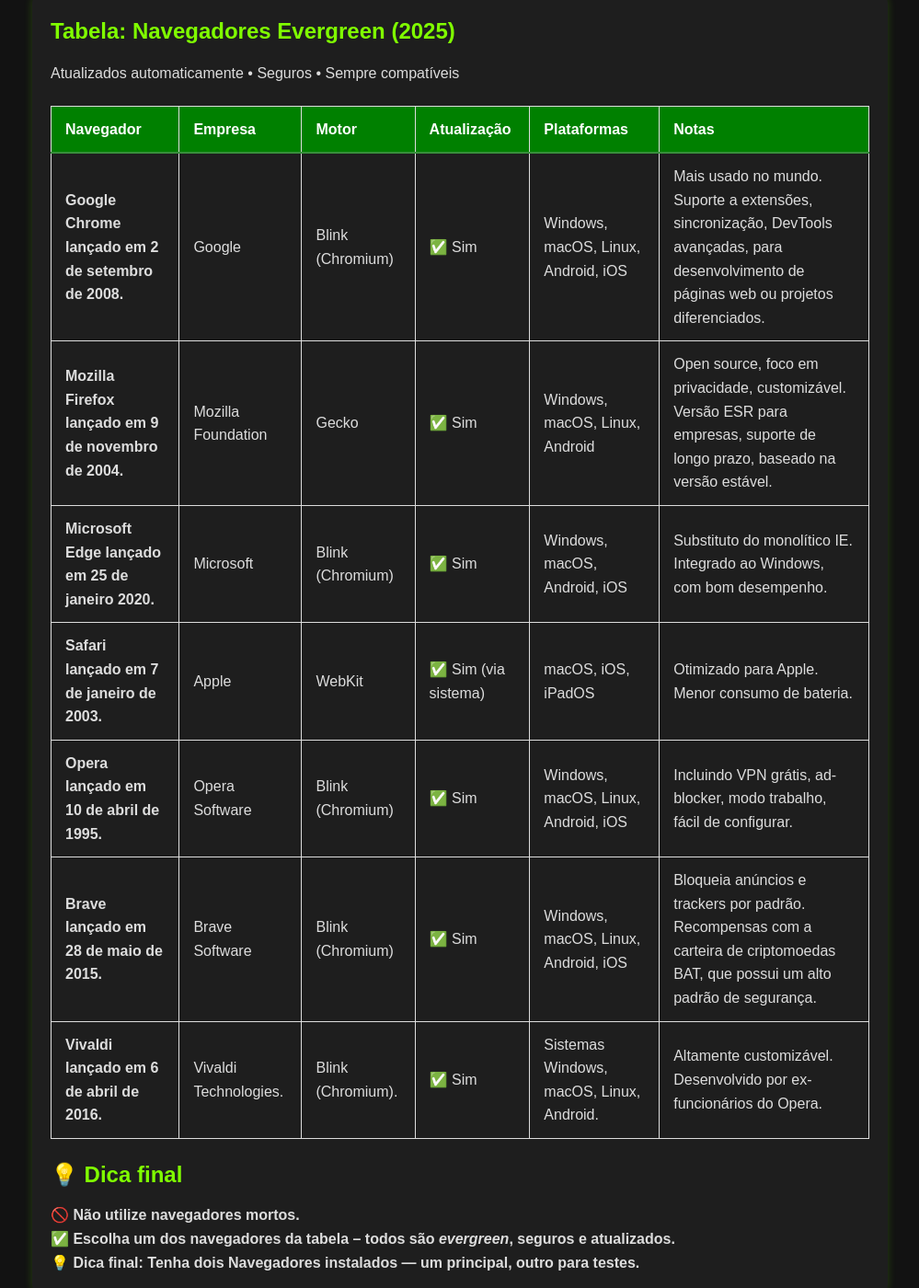
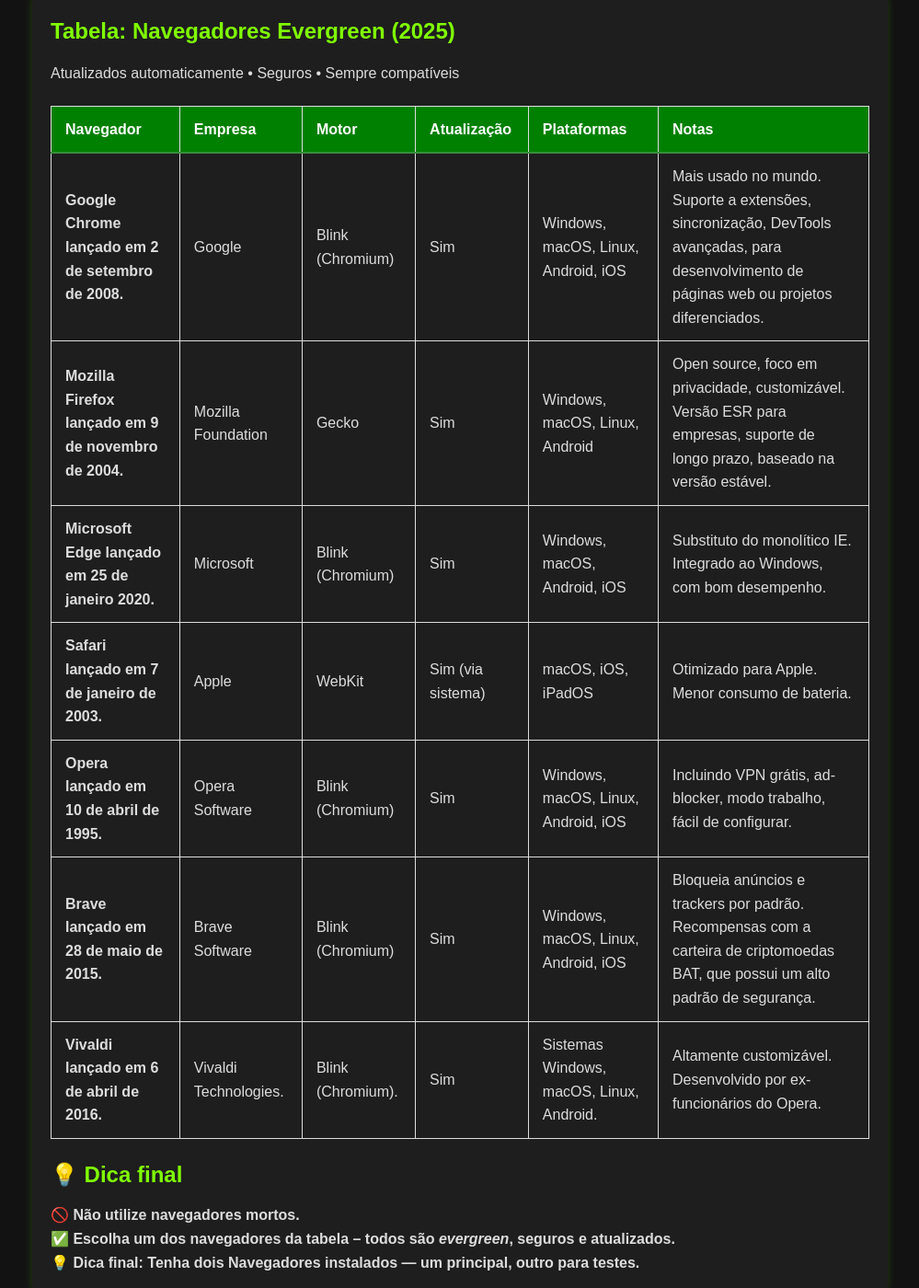
Before and after one commit to Piolinux/piolinux-site, a Jekyll site: the page built from _posts/2025-09-10-navegadores-evergreen-2025.md, in a window 1280 px wide and 1400 px high, scrolled down 401 px. Shown: the whole window at 92% size, without its empty margins (140-1139 px from the left). Built offline with Jekyll 4.4.1, drawn with Linux system fonts in a browser that asks for light colours.

```diff
--- a/_posts/2025-09-10-navegadores-evergreen-2025.md
+++ b/_posts/2025-09-10-navegadores-evergreen-2025.md
@@ -41,7 +41,7 @@ layout: default
       <td data-label="Navegador"><strong>Google Chrome lançado em 2 de setembro de 2008.</strong></td>
       <td data-label="Empresa">Google</td>
       <td data-label="Motor">Blink (Chromium)</td>
-      <td data-label="Atualização">✅ Sim</td>
+      <td data-label="Atualização">Sim</td>
       <td data-label="Plataformas">Windows, macOS, Linux, Android, iOS</td>
       <td data-label="Notas">Mais usado no mundo. Suporte a extensões, sincronização, DevTools avançadas, para desenvolvimento de páginas web ou projetos diferenciados.</td>
     </tr>
@@ -49,7 +49,7 @@ layout: default
       <td data-label="Navegador"><strong>Mozilla Firefox lançado em 9 de novembro de 2004.</strong></td>
       <td data-label="Empresa">Mozilla Foundation</td>
       <td data-label="Motor">Gecko</td>
-      <td data-label="Atualização">✅ Sim</td>
+      <td data-label="Atualização"> Sim</td>
       <td data-label="Plataformas">Windows, macOS, Linux, Android</td>
       <td data-label="Notas">Open source, foco em privacidade, customizável. Versão ESR para empresas, suporte de longo prazo, baseado na versão estável.</td>
     </tr>
@@ -57,7 +57,7 @@ layout: default
       <td data-label="Navegador"><strong>Microsoft Edge lançado em 25 de janeiro 2020.</strong></td>
       <td data-label="Empresa">Microsoft</td>
       <td data-label="Motor">Blink (Chromium)</td>
-      <td data-label="Atualização">✅ Sim</td>
+      <td data-label="Atualização"> Sim</td>
       <td data-label="Plataformas">Windows, macOS, Android, iOS</td>
       <td data-label="Notas">Substituto do monolítico IE. Integrado ao Windows, com bom desempenho.</td>
     </tr>
@@ -65,7 +65,7 @@ layout: default
       <td data-label="Navegador"><strong>Safari lançado em 7 de janeiro de 2003.</strong></td>
       <td data-label="Empresa">Apple</td>
       <td data-label="Motor">WebKit</td>
-      <td data-label="Atualização">✅ Sim (via sistema)</td>
+      <td data-label="Atualização"> Sim (via sistema)</td>
       <td data-label="Plataformas">macOS, iOS, iPadOS</td>
       <td data-label="Notas">Otimizado para Apple. Menor consumo de bateria.</td>
     </tr>
@@ -73,7 +73,7 @@ layout: default
       <td data-label="Navegador"><strong>Opera lançado em 10 de abril de 1995.</strong></td>
       <td data-label="Empresa">Opera Software</td>
       <td data-label="Motor">Blink (Chromium)</td>
-      <td data-label="Atualização">✅ Sim</td>
+      <td data-label="Atualização"> Sim</td>
       <td data-label="Plataformas">Windows, macOS, Linux, Android, iOS</td>
       <td data-label="Notas">Incluindo VPN grátis, ad-blocker, modo trabalho, fácil de configurar.</td>
     </tr>
@@ -81,7 +81,7 @@ layout: default
       <td data-label="Navegador"><strong>Brave lançado em 28 de maio de 2015.</strong></td>
       <td data-label="Empresa">Brave Software</td>
       <td data-label="Motor">Blink (Chromium)</td>
-      <td data-label="Atualização">✅ Sim</td>
+      <td data-label="Atualização"> Sim</td>
       <td data-label="Plataformas">Windows, macOS, Linux, Android, iOS</td>
       <td data-label="Notas">Bloqueia anúncios e trackers por padrão. Recompensas com a carteira de criptomoedas BAT, que possui um alto padrão de segurança.</td>
     </tr>
@@ -89,7 +89,7 @@ layout: default
       <td data-label="Navegador"><strong>Vivaldi lançado em 6 de abril de 2016.</strong></td>
       <td data-label="Empresa">Vivaldi Technologies.</td>
       <td data-label="Motor">Blink (Chromium).</td>
-      <td data-label="Atualização">✅ Sim</td>
+      <td data-label="Atualização"> Sim</td>
       <td data-label="Plataformas">Sistemas Windows, macOS, Linux, Android.</td>
       <td data-label="Notas">Altamente customizável. Desenvolvido por ex-funcionários do Opera.</td>
     </tr>
```
